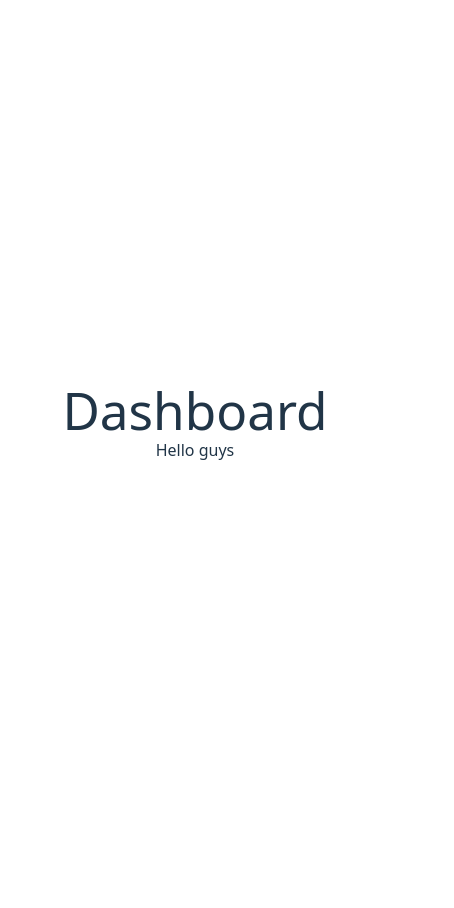
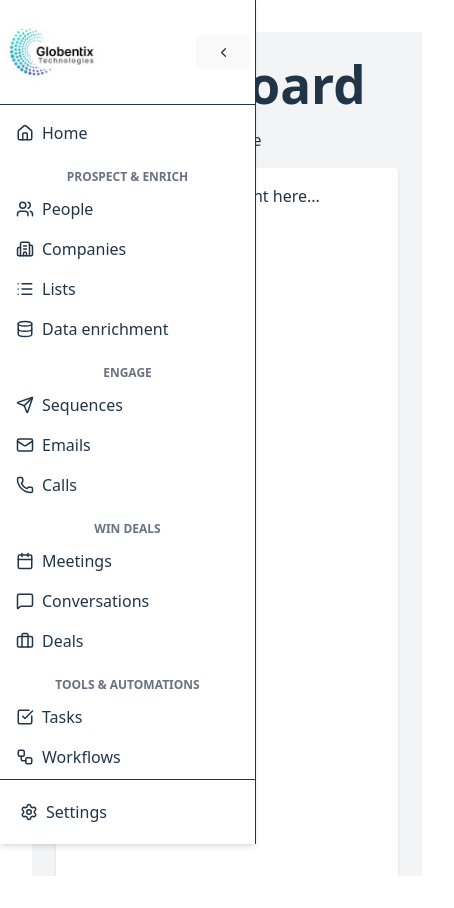
Before and after one commit to divyeshjethava/Apollo.io, a React app in the folder frontend/: page / in a window 390 px wide. Shown: the whole page, 454 px wide, since content can reach past the window. Before the commit the page ends 844 px from the top, so only its background shows below. Built offline with nearby package versions, Linux system fonts and the light colour scheme; the HTML template or start-up script is replaced by a standard one.

Commit message:
Added responsive sidebar and adjusted dashboard layout

```diff
--- a/frontend/package.json
+++ b/frontend/package.json
@@ -11,6 +11,7 @@
   },
   "dependencies": {
     "@tailwindcss/vite": "^4.1.17",
+    "lucide-react": "^0.553.0",
     "react": "^19.2.0",
     "react-dom": "^19.2.0",
     "tailwindcss": "^4.1.17"
--- a/frontend/src/components/Dashboard.jsx
+++ b/frontend/src/components/Dashboard.jsx
@@ -1,10 +1,28 @@
-import React from 'react'
+import React, { useState } from "react";
+import Sidebar from "./Sidebar";
 
 export default function Dashboard() {
+  const [isSidebarOpen, setIsSidebarOpen] = useState(true);
+
   return (
-    <div>
-      <h1>Dashboard</h1>
-      <p>Hello guys</p>
+    <div className="flex h-screen w-screen overflow-hidden">
+      {/* Sidebar Section */}
+      <Sidebar isOpen={isSidebarOpen} setIsOpen={setIsSidebarOpen} />
+
+      {/* Main Dashboard Area */}
+      <div
+        className={`flex-1 bg-gray-100 p-6 overflow-auto transition-all duration-300 ${
+          isSidebarOpen ? "ml-0" : "ml-[-12rem]"
+        }`}
+      >
+        <h1 className="text-3xl font-bold mb-4">Dashboard</h1>
+        <p>Welcome</p>
+
+        {/* Example long content */}
+        <div className="min-h-[2000px] bg-white mt-4 p-4 rounded shadow">
+          Scrollable content here...
+        </div>
+      </div>
     </div>
-  )
+  );
 }
--- /dev/null
+++ b/frontend/src/components/Sidebar.jsx
@@ -0,0 +1,123 @@
+import React, { useState } from "react";
+import logo from "../assets/logo.jpg";
+import {
+  Home,
+  Users,
+  Building2,
+  List,
+  Database,
+  Send,
+  Mail,
+  Phone,
+  Calendar,
+  MessageSquare,
+  Briefcase,
+  CheckSquare,
+  Workflow,
+  Settings,
+  ChevronLeft,
+  ChevronRight
+} from "lucide-react";
+
+export default function Sidebar({ isOpen, setIsOpen }) {
+
+
+  const menuItems = [
+    {
+      section: "Prospect & Enrich",
+      items: [
+        { icon: <Users size={18} />, label: "People" },
+        { icon: <Building2 size={18} />, label: "Companies" },
+        { icon: <List size={18} />, label: "Lists" },
+        { icon: <Database size={18} />, label: "Data enrichment" },
+      ],
+    },
+    {
+      section: "Engage",
+      items: [
+        { icon: <Send size={18} />, label: "Sequences" },
+        { icon: <Mail size={18} />, label: "Emails" },
+        { icon: <Phone size={18} />, label: "Calls" },
+      ],
+    },
+    {
+      section: "Win Deals",
+      items: [
+        { icon: <Calendar size={18} />, label: "Meetings" },
+        { icon: <MessageSquare size={18} />, label: "Conversations" },
+        { icon: <Briefcase size={18} />, label: "Deals" },
+      ],
+    },
+    {
+      section: "Tools & Automations",
+      items: [
+        { icon: <CheckSquare size={18} />, label: "Tasks" },
+        { icon: <Workflow size={18} />, label: "Workflows" },
+      ],
+    },
+  ];
+
+  return (
+    <div
+      className={`fixed left-0 top-0 h-screen bg-white shadow-md border-r transition-all duration-300 flex flex-col z-50 ${
+        isOpen ? "w-64" : "w-17"
+      }`}
+    >
+      {/* Header + Toggle Button */}
+      <div className="flex items-center justify-between p-1 border-b">
+        {isOpen && (
+          <h2 className="font-bold text-lg">
+            <img
+              src={logo}
+              alt="Logo"
+              className="w-24 h-24 object-contain"
+            />
+          </h2>
+        )}
+        <button
+          onClick={() => setIsOpen(!isOpen)}
+          className="p-1 hover:bg-gray-100 rounded-lg"
+        >
+          {isOpen ? <ChevronLeft size={15} /> : <ChevronRight size={15} />}
+        </button>
+      </div>
+
+      {/* Scrollable Menu */}
+      <div className="flex-1 overflow-y-auto scrollbar-thin scrollbar-thumb-gray-300 scrollbar-track-transparent p-2">
+        <div className="space-y-4">
+          <div className="flex items-center space-x-2 p-2 hover:bg-gray-100 rounded-md cursor-pointer">
+            <Home size={18} />
+            {isOpen && <span>Home</span>}
+          </div>
+
+          {menuItems.map((group, index) => (
+            <div key={index}>
+              {isOpen && (
+                <p className="text-xs text-gray-500 uppercase font-semibold mt-3 mb-1">
+                  {group.section}
+                </p>
+              )}
+              {group.items.map((item, idx) => (
+                <div
+                  key={idx}
+                  className="flex items-center space-x-2 p-2 hover:bg-gray-100 rounded-md cursor-pointer"
+                >
+                  {item.icon}
+                  {isOpen && <span>{item.label}</span>}
+                </div>
+              ))}
+            </div>
+          ))}
+        </div>
+      </div>
+
+      {/* Footer */}
+      <div className="border-t p-3">
+        <div className="flex items-center space-x-2 hover:bg-gray-100 p-2 rounded-md cursor-pointer">
+          <Settings size={18} />
+          {isOpen && <span>Settings</span>}
+        </div>
+      </div>
+    </div>
+  );
+}
```
Also changed, not shown: frontend/src/assets/logo.jpg (added), 1 other file (tests, documents, lock files or other folders).
